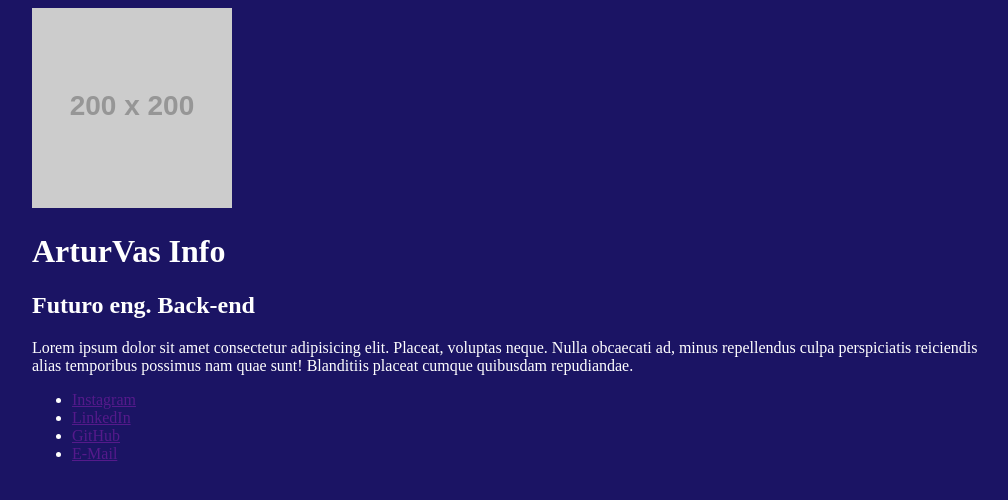
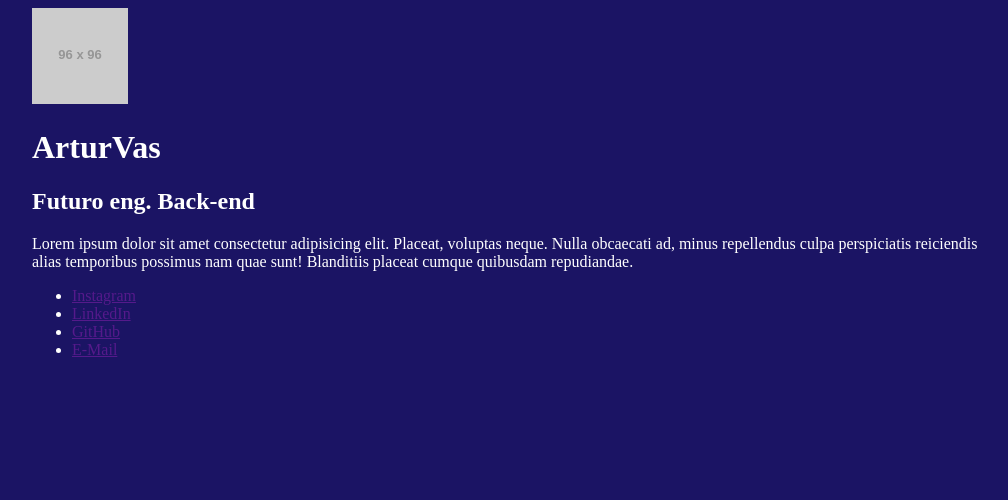
Before and after one commit to arturvas/less, a website: page index.html in a window 1280 px wide. Shown: the whole page, without its empty margins (128-1136 px from the left). Drawn offline with nearby package versions, Linux system fonts and the light colour scheme; files that its build step writes are made by us from their sources; placeholder pictures from the web are drawn by us.

Commit message:
add font.links e classes

```diff
--- a/index.html
+++ b/index.html
@@ -5,19 +5,31 @@
     <meta name="viewport" content="width=device-width, initial-scale=1.0" />
     <title>ArturVas</title>
     <link rel="stylesheet" href="/build/styles/main.css" />
+    <link rel="preconnect" href="https://fonts.googleapis.com" />
+    <link rel="preconnect" href="https://fonts.gstatic.com" crossorigin />
+    <link
+      href="https://fonts.googleapis.com/css2?family=Montserrat&family=Young+Serif&display=swap"
+      rel="stylesheet"
+    />
   </head>
   <body>
     <div class="container">
       <header>
-        <img src="https://via.placeholder.com/200x200" alt="placeholder" />
-        <h1>ArturVas Info</h1>
-        <h2>Futuro eng. Back-end</h2>
-        <p>
-          Lorem ipsum dolor sit amet consectetur adipisicing elit. Placeat,
-          voluptas neque. Nulla obcaecati ad, minus repellendus culpa
-          perspiciatis reiciendis alias temporibus possimus nam quae sunt!
-          Blanditiis placeat cumque quibusdam repudiandae.
-        </p>
+        <img
+          class="profile-avatar"
+          src="https://via.placeholder.com/96x96"
+          alt="placeholder"
+        />
+        <div class="profile-bio">
+          <h1 class="profile-bio-name">ArturVas</h1>
+          <h2 class="profile-bio-subtitle">Futuro eng. Back-end</h2>
+          <p class="profile-bio-description">
+            Lorem ipsum dolor sit amet consectetur adipisicing elit. Placeat,
+            voluptas neque. Nulla obcaecati ad, minus repellendus culpa
+            perspiciatis reiciendis alias temporibus possimus nam quae sunt!
+            Blanditiis placeat cumque quibusdam repudiandae.
+          </p>
+        </div>
       </header>
       <nav>
         <ul>
```
